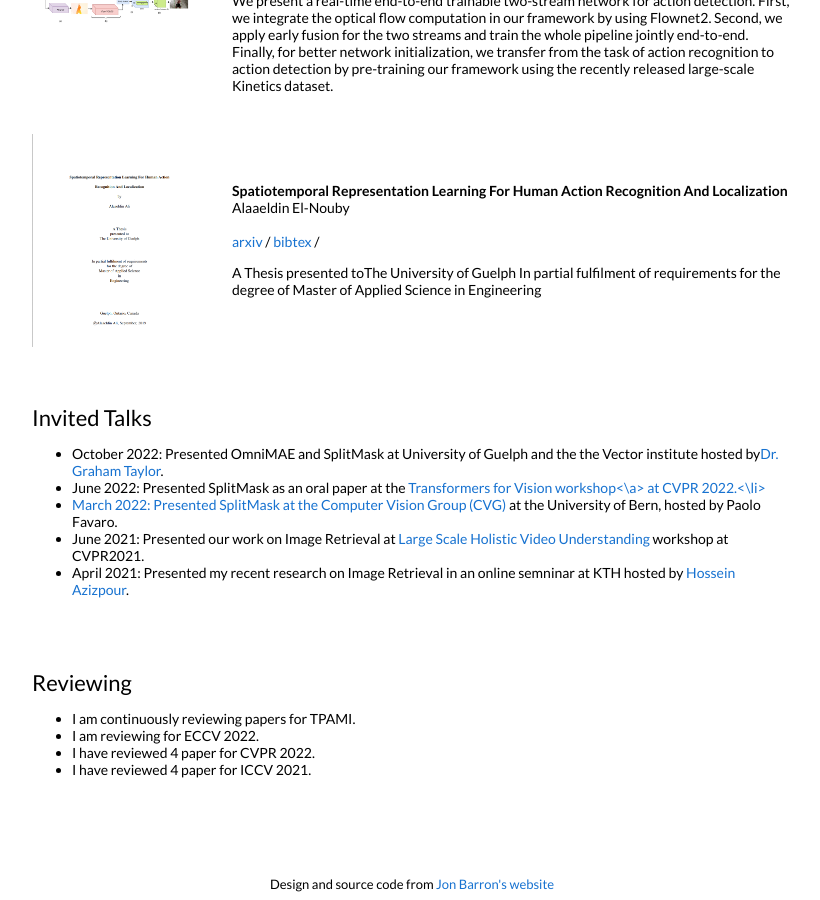
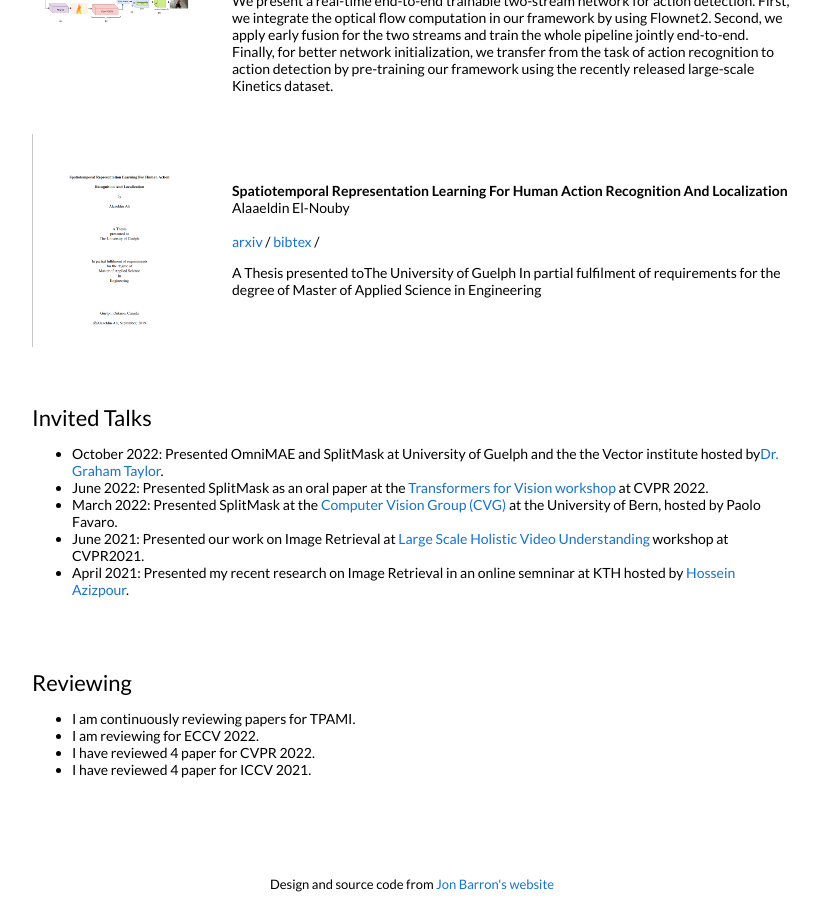
Before and after one commit to aelnouby/aelnouby.github.io, a Jekyll site: the page built from _posts/2022-05-5-omnimae.markdown, in a window 1280 px wide and 900 px high, scrolled down 2932 px. Shown: the whole window, without its empty margins (228-1048 px from the left). Built offline with Jekyll 4.4.1, drawn with Linux system fonts in a browser that asks for light colours.

```diff
--- a/_layouts/default.html
+++ b/_layouts/default.html
@@ -172,9 +172,8 @@
             <td style="padding:2.5%;width:100%;vertical-align:middle">
               <h2>Invited Talks</h2>
                 <ul>
-                  <li> October 2022: Presented OmniMAE and SplitMask at University of Guelph and the the Vector institute hosted by<a href="https://www.gwtaylor.ca/">Dr. Graham
-                Taylor</a>.</li>
-                  <li> June 2022: Presented SplitMask as an oral paper at the <a href="https://sites.google.com/view/t4v-cvpr22">Transformers for Vision workshop<\a> at CVPR 2022.<\li>
+                  <li> October 2022: Presented OmniMAE and SplitMask at University of Guelph and the the Vector institute hosted by<a href="https://www.gwtaylor.ca/">Dr. Graham Taylor</a>.</li>
+                  <li> June 2022: Presented SplitMask as an oral paper at the <a href="https://sites.google.com/view/t4v-cvpr22">Transformers for Vision workshop</a> at CVPR 2022.</li>
                   <li>March 2022: Presented SplitMask at the <a href="https://www.cvg.unibe.ch/research/talks/">Computer Vision Group (CVG)</a> at the University of Bern, hosted by Paolo Favaro. </li>
                   <li>June 2021: Presented our work on Image Retrieval at <a href="https://holistic-video-understanding.github.io/workshops/cvpr2021.html">Large Scale Holistic Video Understanding</a> workshop at CVPR2021. </li>
                   <li>April 2021: Presented my recent research on Image Retrieval in an online semninar at KTH hosted by <a href="https://www.kth.se/profile/azizpour">Hossein Azizpour</a>.</li>
```
